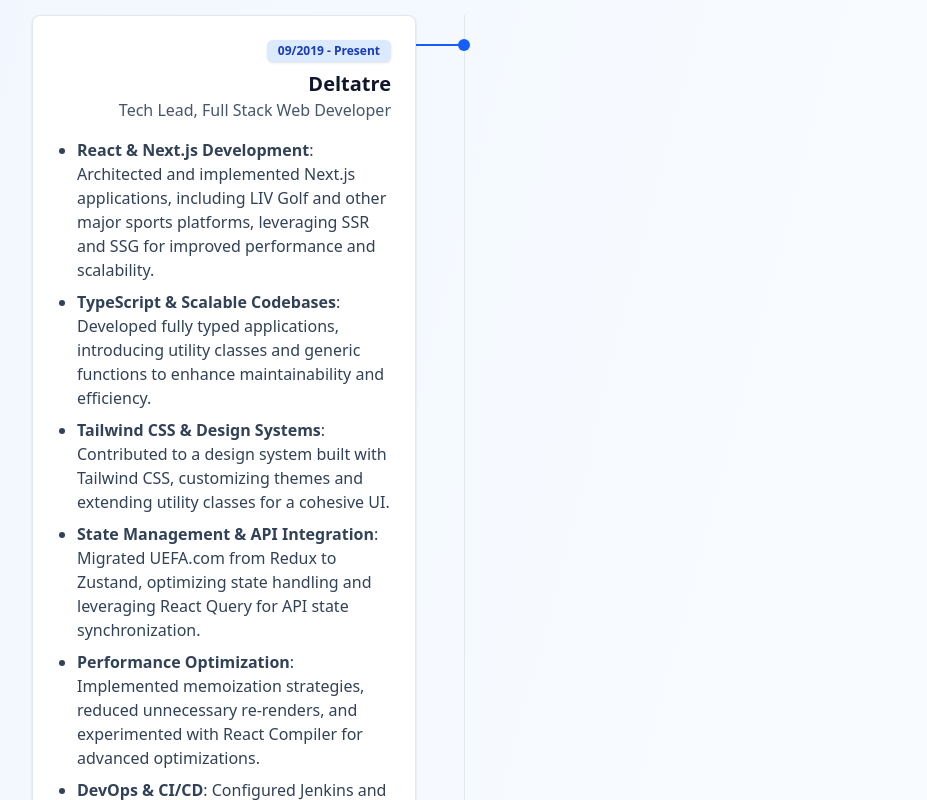
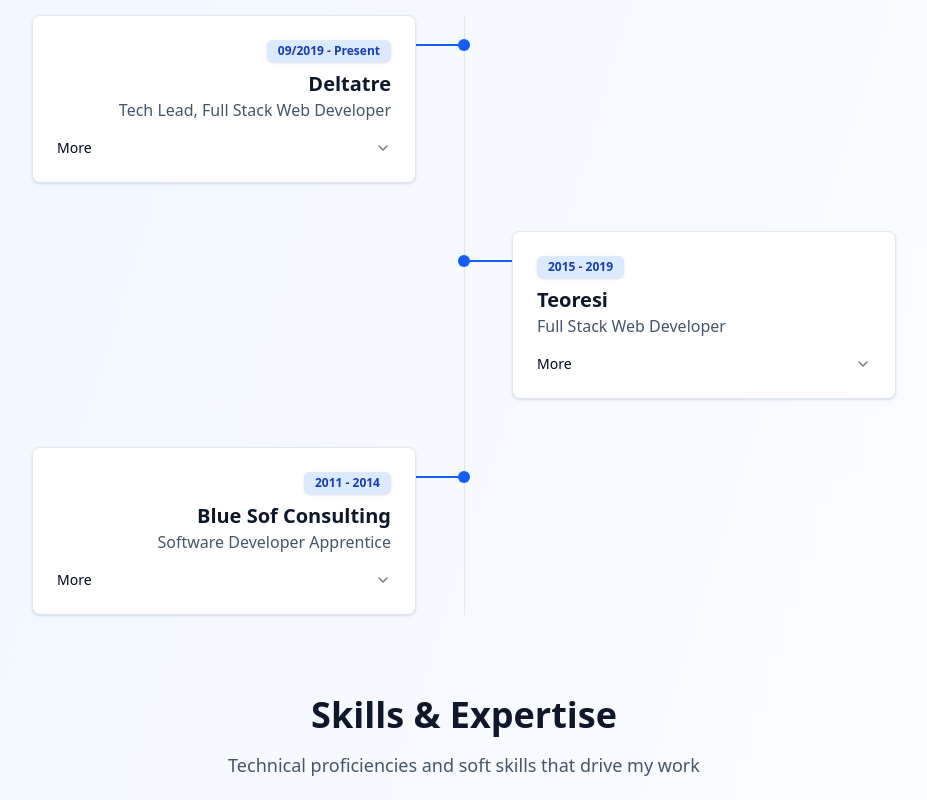
Before and after one commit to cavez86/portfolio, a Next.js app: page / in a window 1280 px wide. Shown: the part 1120-1920 px from the top of the page, without its empty margins (176-1103 px from the left). Built offline with nearby package versions, Linux system fonts and the light colour scheme.

Commit message:
feat: add Accordion component and integrate it into ExperienceCard for better content organization

```diff
--- a/package.json
+++ b/package.json
@@ -12,6 +12,7 @@
     "test": "vitest run --passWithNoTests"
   },
   "dependencies": {
+    "@radix-ui/react-accordion": "^1.2.8",
     "@radix-ui/react-slot": "^1.2.0",
     "lucide-react": "^0.503.0",
     "motion": "^12.9.2",
--- a/src/components/cards/ExperienceCard.tsx
+++ b/src/components/cards/ExperienceCard.tsx
@@ -2,6 +2,7 @@
 import { experience } from '@/data/content';
 import { Badge } from '../ui/badge';
 import { cn } from '@/lib/utils';
+import { Accordion, AccordionContent, AccordionItem, AccordionTrigger } from '../ui/accordion';
 
 const ExperienceCard = ({ exp, align }: { exp: (typeof experience)[number]; align: 'left' | 'right' }) => (
   <Card className={cn(align === 'left' ? 'md:mr-4' : 'md:ml-4')}>
@@ -18,6 +19,10 @@
         <h3 className="text-xl font-bold text-slate-900 dark:text-white">{exp.company}</h3>
         <p className="mb-4 text-slate-600 dark:text-slate-400">{exp.position}</p>
 
+        <Accordion className="w-full" type="single" collapsible>
+          <AccordionItem value="details">
+            <AccordionTrigger className="w-full text-center">More</AccordionTrigger>
+            <AccordionContent>
               {exp.description && (
                 <p className="list-disc space-y-2 text-slate-700 md:list-none dark:text-slate-300">{exp.description}</p>
               )}
@@ -28,6 +33,9 @@
                   </li>
                 ))}
               </ul>
+            </AccordionContent>
+          </AccordionItem>
+        </Accordion>
       </div>
     </CardContent>
   </Card>
--- /dev/null
+++ b/src/components/ui/accordion.tsx
@@ -0,0 +1,53 @@
+'use client';
+
+import * as React from 'react';
+import * as AccordionPrimitive from '@radix-ui/react-accordion';
+import { ChevronDownIcon } from 'lucide-react';
+
+import { cn } from '@/lib/utils';
+
+function Accordion({ ...props }: React.ComponentProps<typeof AccordionPrimitive.Root>) {
+  return <AccordionPrimitive.Root data-slot="accordion" {...props} />;
+}
+
+function AccordionItem({ className, ...props }: React.ComponentProps<typeof AccordionPrimitive.Item>) {
+  return (
+    <AccordionPrimitive.Item
+      data-slot="accordion-item"
+      className={cn('border-b last:border-b-0', className)}
+      {...props}
+    />
+  );
+}
+
+function AccordionTrigger({ className, children, ...props }: React.ComponentProps<typeof AccordionPrimitive.Trigger>) {
+  return (
+    <AccordionPrimitive.Header className="flex">
+      <AccordionPrimitive.Trigger
+        data-slot="accordion-trigger"
+        className={cn(
+          'focus-visible:border-ring focus-visible:ring-ring/50 flex flex-1 items-start justify-between gap-4 rounded-md text-left text-sm font-medium transition-all outline-none hover:underline focus-visible:ring-[3px] disabled:pointer-events-none disabled:opacity-50 [&[data-state=open]]:pb-4 [&[data-state=open]>svg]:rotate-180',
+          className
+        )}
+        {...props}
+      >
+        {children}
+        <ChevronDownIcon className="text-muted-foreground pointer-events-none size-4 shrink-0 translate-y-0.5 transition-transform duration-200" />
+      </AccordionPrimitive.Trigger>
+    </AccordionPrimitive.Header>
+  );
+}
+
+function AccordionContent({ className, children, ...props }: React.ComponentProps<typeof AccordionPrimitive.Content>) {
+  return (
+    <AccordionPrimitive.Content
+      data-slot="accordion-content"
+      className="data-[state=closed]:animate-accordion-up data-[state=open]:animate-accordion-down overflow-hidden text-sm"
+      {...props}
+    >
+      <div className={cn('pt-0 pb-4', className)}>{children}</div>
+    </AccordionPrimitive.Content>
+  );
+}
+
+export { Accordion, AccordionItem, AccordionTrigger, AccordionContent };
```
Also changed, not shown: 1 other file (tests, documents, lock files or other folders). Lines whose indentation alone changed are shown as unchanged.
